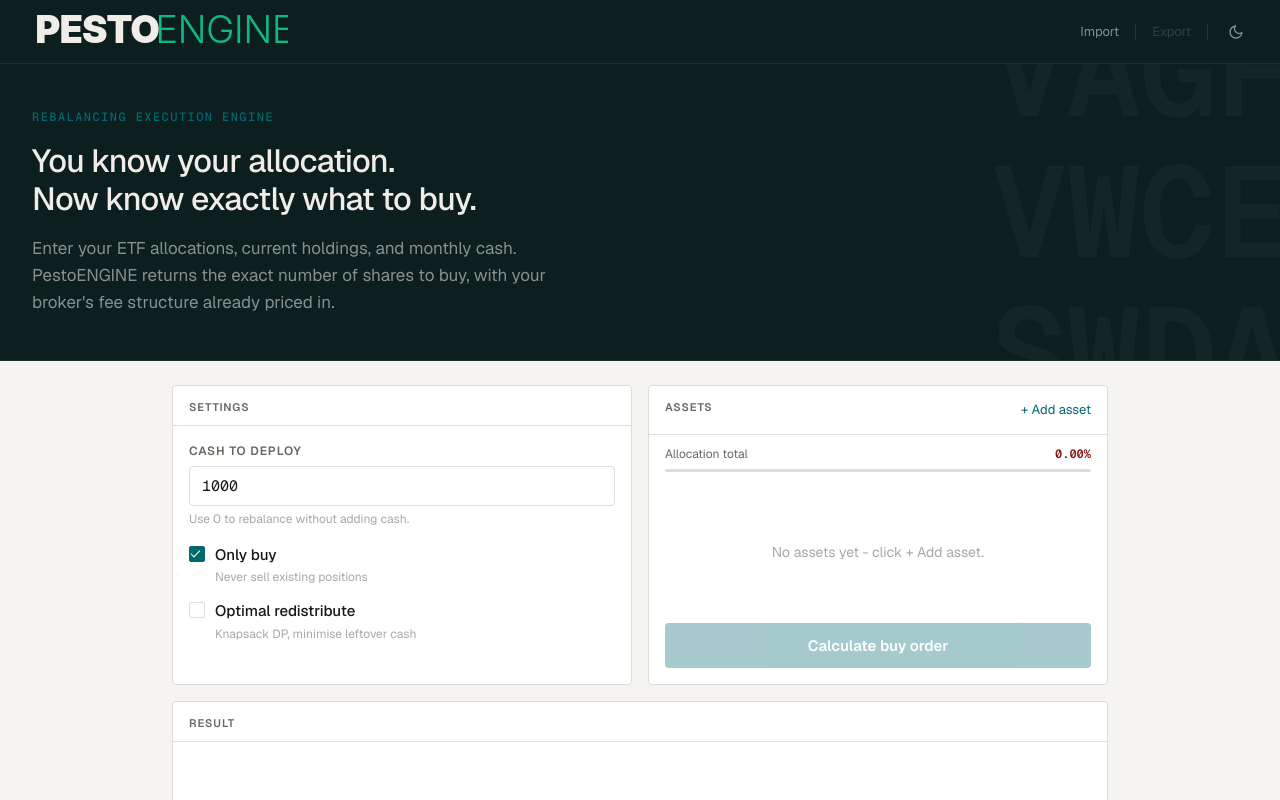
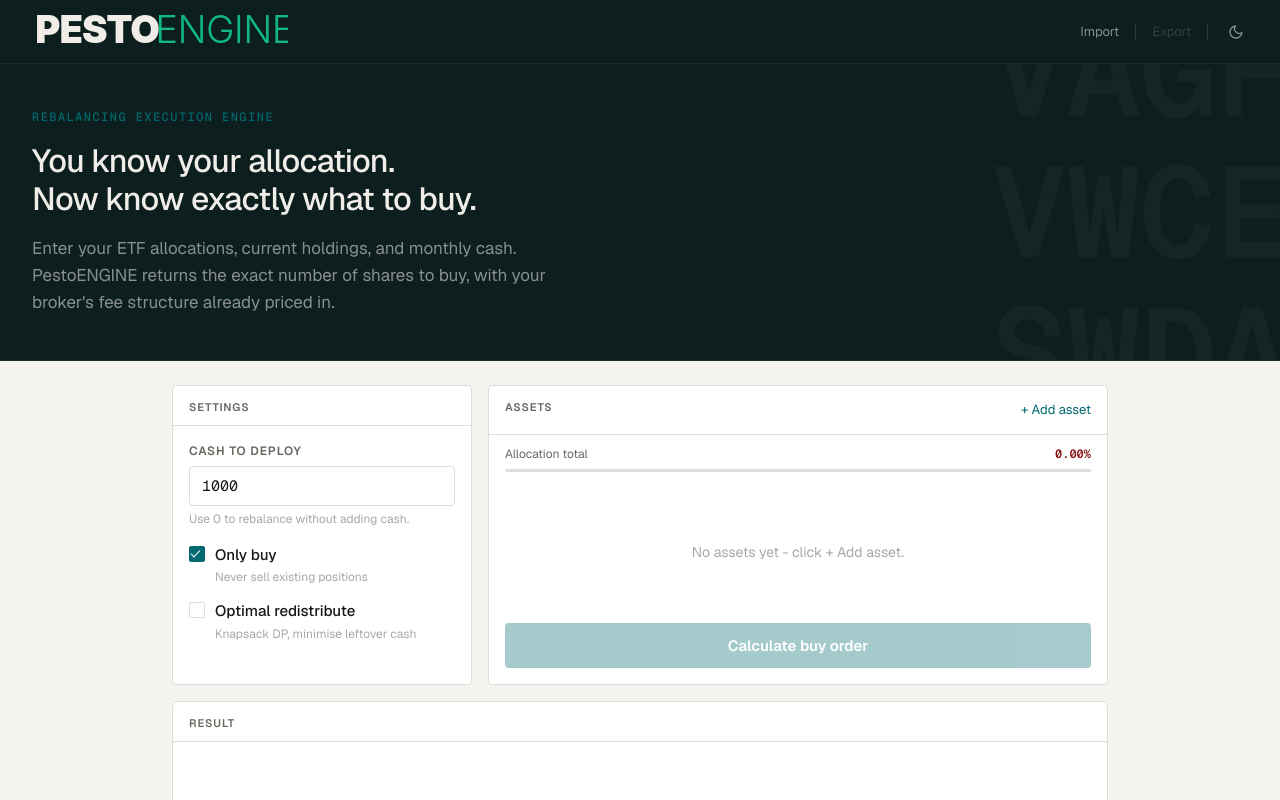
Before and after one commit to PestoENGINE/PestoENGINE, a Svelte app in the folder ui/: page / in a window 1280 px wide. Shown: the top 800 px of the page. Built offline with nearby package versions, Linux system fonts and the light colour scheme.

Commit message:
refactor(ui): tighten settings column and raise mobile breakpoint
Fix the settings panel to 300px so the assets panel absorbs the extra
width, and bump the single-column collapse from 620px to 660px to match
the new minimum comfortable width.

```diff
--- a/ui/src/app.css
+++ b/ui/src/app.css
@@ -123,12 +123,12 @@
 }
 .tool-grid {
   display: grid;
-  grid-template-columns: repeat(2, minmax(0, 1fr));
+  grid-template-columns: 300px minmax(0, 1fr);
   gap: 1rem;
   align-items: stretch;
 }
 .result-panel { grid-column: 1 / -1; scroll-margin-top: calc(var(--nav-height) + var(--panel-gap)); }
-@media (max-width: 620px) {
+@media (max-width: 660px) {
   .tool-grid { grid-template-columns: 1fr; }
   .result-panel { grid-column: auto; }
 }
@@ -433,7 +433,7 @@
     grid-template-columns: 5.5rem 2.25rem minmax(0, 1fr);
   }
 }
-@media (max-width: 620px) {
+@media (max-width: 660px) {
   .result-list-head, .result-row {
     grid-template-columns: 5.2rem 2rem minmax(0, 1fr);
     gap: 0.5rem;
```
